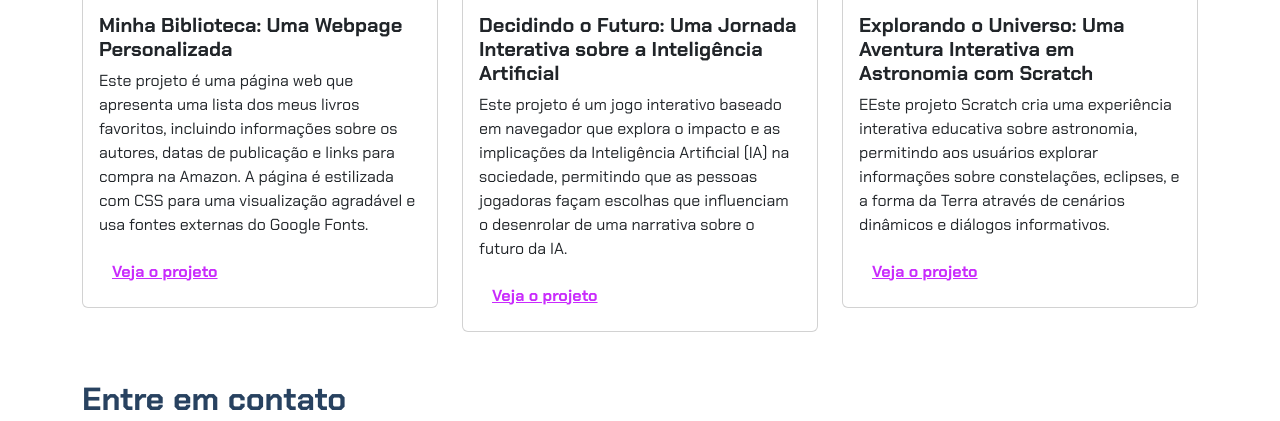
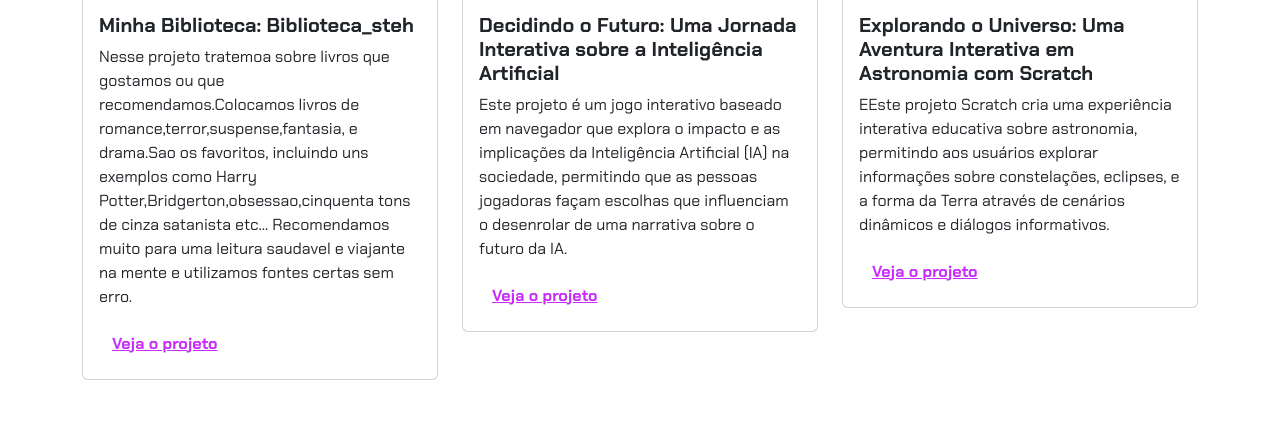
Before and after one commit to stefannyMoreira/Portifolio-, a plain HTML site: page index.html in a window 1280 px wide. Shown: the part 393-814 px from the top of the page. Drawn offline with nearby package versions, Linux system fonts and the light colour scheme.

Commit message:
biblioteca

```diff
--- a/index.html
+++ b/index.html
@@ -34,11 +34,12 @@
                 <div class="card">
                     <img src="img/projeto-1.png" class="card-img-top" alt="Imagem do projeto de biblioteca virtual">
                     <div class="card-body">
-                        <h5 class="card-title">Minha Biblioteca: Uma Webpage Personalizada</h5>
-                        <p class="card-text">Este projeto é uma página web que apresenta uma lista dos meus livros
-                            favoritos, incluindo informações sobre os autores, datas de publicação e links para compra
-                            na Amazon. A página é estilizada com CSS para uma visualização agradável e usa fontes
-                            externas do Google Fonts.
+                        <h5 class="card-title">Minha Biblioteca: Biblioteca_steh</h5>
+                        <p class="card-text">Nesse projeto tratemoa sobre livros que gostamos ou que recomendamos.Colocamos livros de romance,terror,suspense,fantasia,
+                            e drama.Sao os favoritos, incluindo uns exemplos como Harry Potter,Bridgerton,obsessao,cinquenta tons de cinza
+                             satanista etc...
+                         Recomendamos muito para uma leitura saudavel e viajante na mente e utilizamos fontes
+                            certas sem erro.
                         </p>
                         <button type="button" class="btn btn-link" data-bs-toggle="modal" data-bs-target="#modal1">Veja
                             o projeto</button>
```
